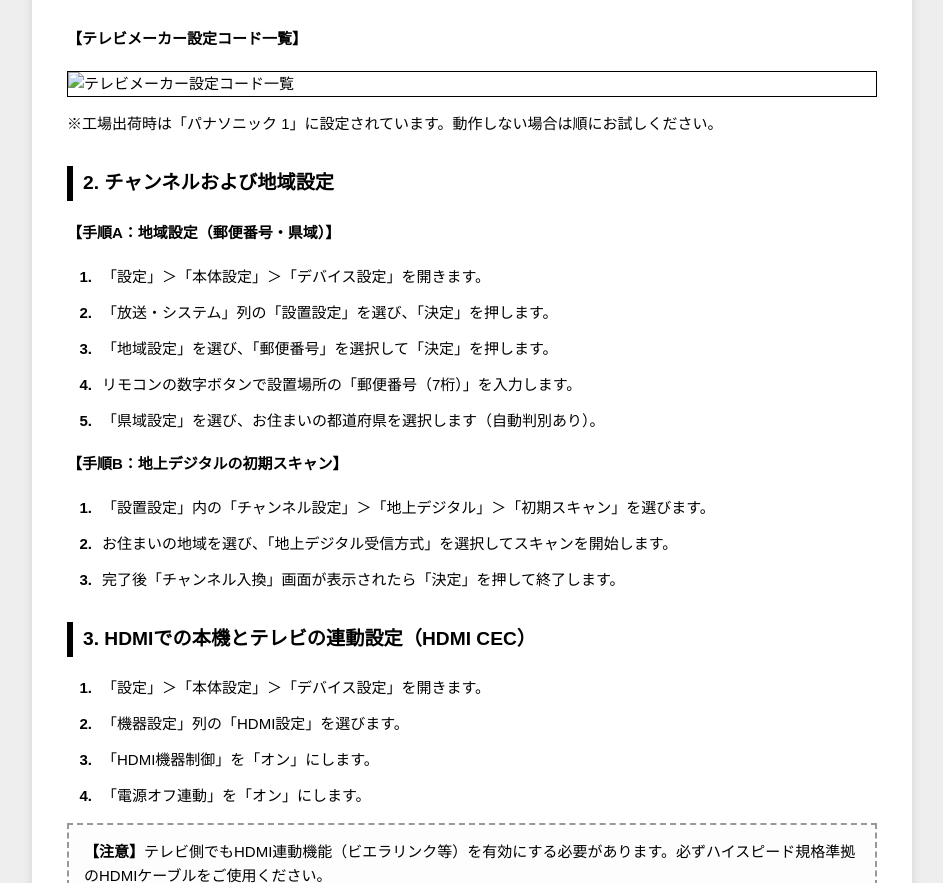
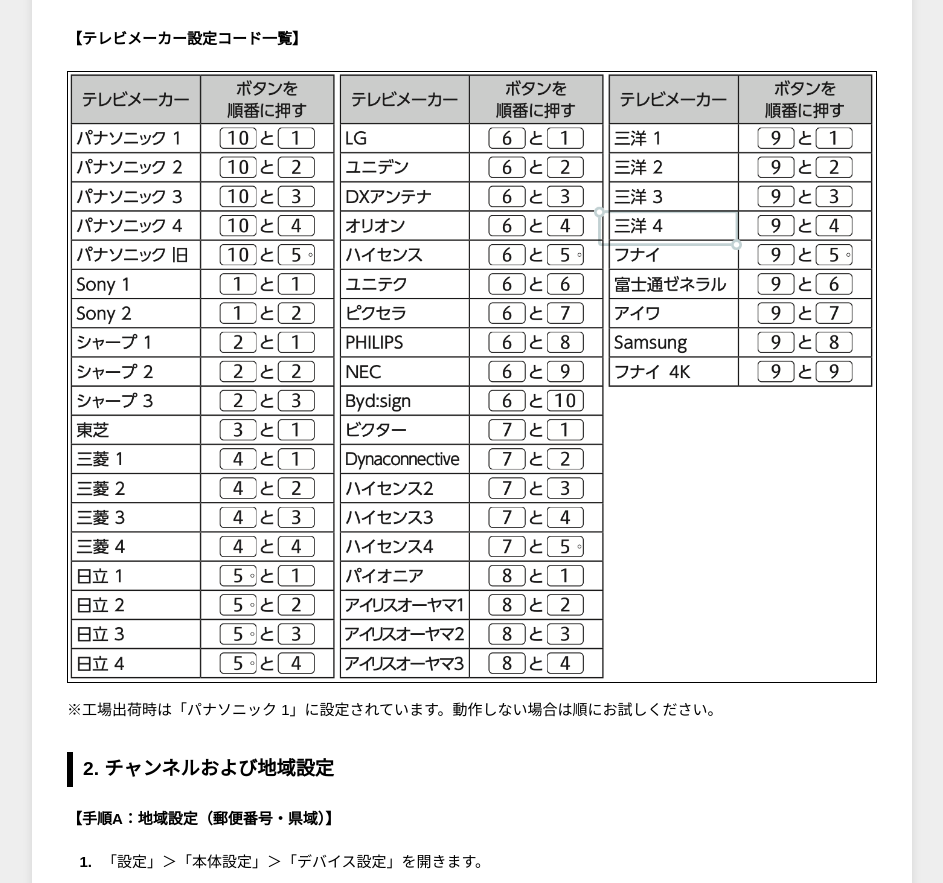
Before and after one commit to imizucatv/stb-manual, a plain HTML site: page stb2-light.html in a window 1280 px wide. Shown: the part 1568-2451 px from the top of the page, without its empty margins (168-1111 px from the left). Drawn offline with Linux system fonts and the light colour scheme.

Commit message:
Update stb2-light.html

```diff
--- a/stb2-light.html
+++ b/stb2-light.html
@@ -328,7 +328,7 @@
 
   <div class="section-block">
     <h4>【テレビメーカー設定コード一覧】</h4>
-    <img src="スクリーンショット 2026-10-02 16.02.27.jpg" alt="テレビメーカー設定コード一覧" class="responsive-img">
+    <img src="tv_maker_code.jpg" alt="テレビメーカー設定コード一覧" class="responsive-img">
     <p>※工場出荷時は「パナソニック 1」に設定されています。動作しない場合は順にお試しください。</p>
   </div>
 
```
